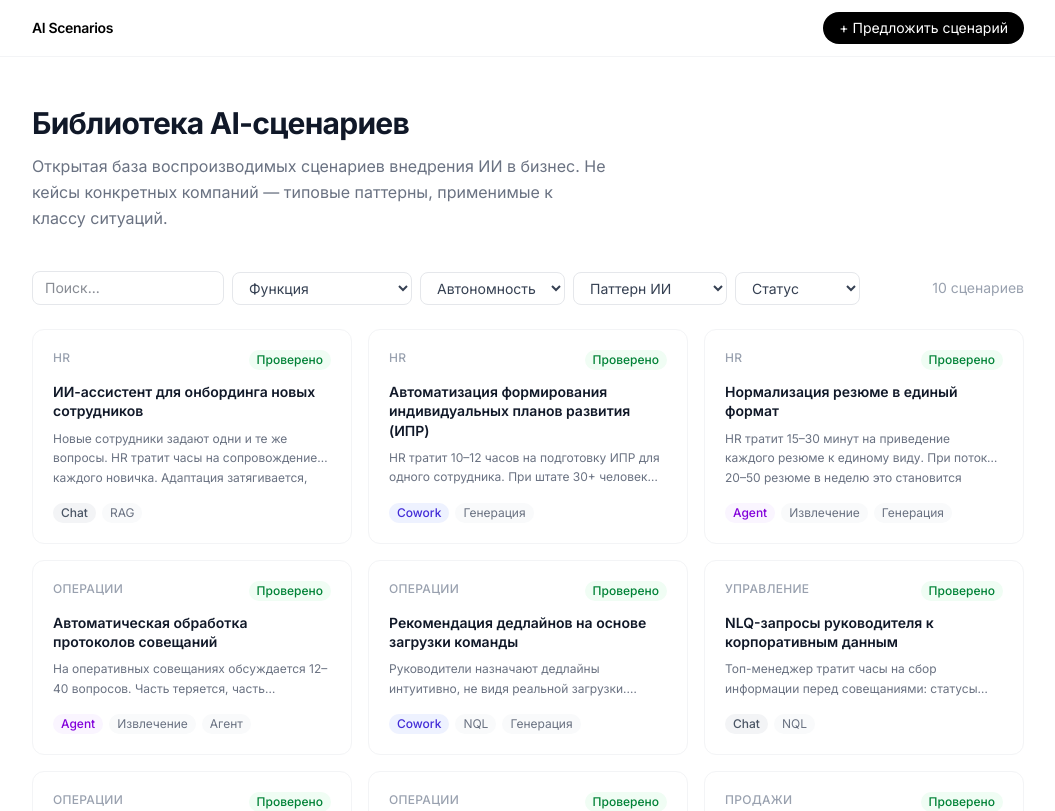
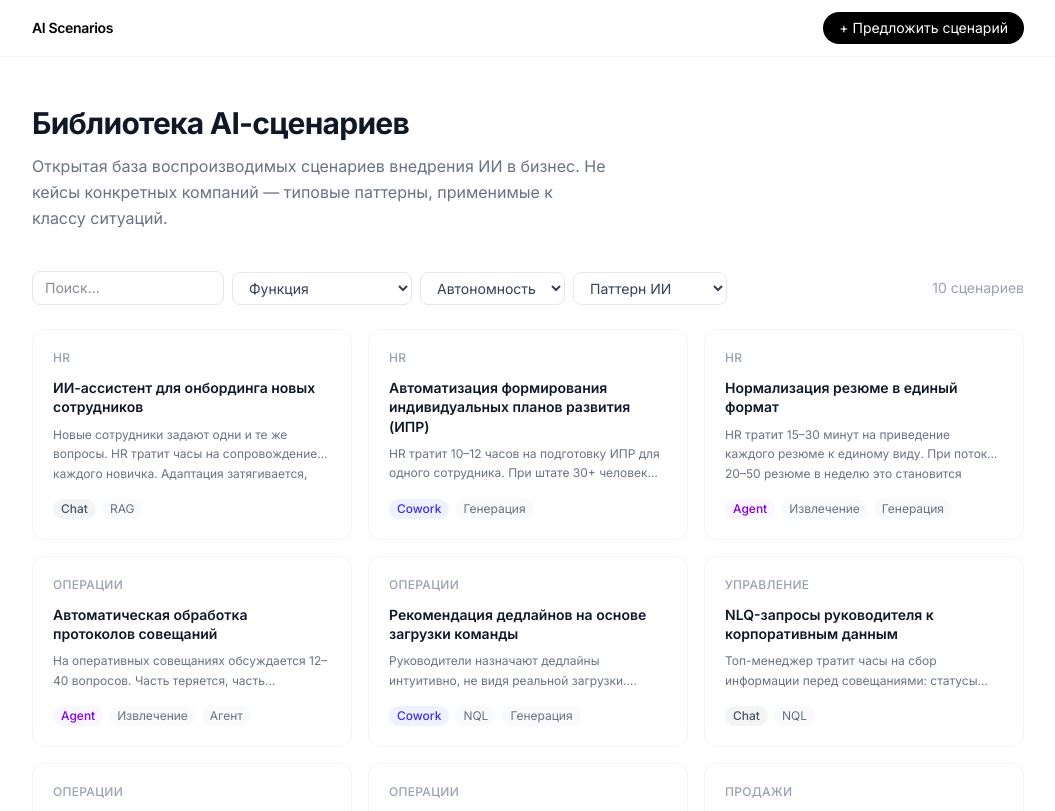
Before and after one commit to DIdro/ai-scenarios, a Next.js app in the folder site/: page / in a window 1280 px wide. Shown: the top 811 px of the page, without its empty margins (112-1167 px from the left). Built offline with nearby package versions, Linux system fonts and the light colour scheme.

Commit message:
feat: remove status from UI — only verified scenarios in library

```diff
--- a/site/components/Filters.tsx
+++ b/site/components/Filters.tsx
@@ -1,12 +1,11 @@
 'use client'
 
-import { FUNCTION_LABELS, AUTONOMY_LABELS, AI_PATTERN_LABELS, STATUS_LABELS, MATURITY_LABELS } from '@/lib/scenario-types'
+import { FUNCTION_LABELS, AUTONOMY_LABELS, AI_PATTERN_LABELS } from '@/lib/scenario-types'
 
 export type FilterState = {
   function: string
   autonomy: string
   ai_pattern: string
-  status: string
   search: string
 }
 
@@ -17,7 +16,7 @@ export default function Filters({ filters, onChange }: {
   const set = (key: keyof FilterState, value: string) =>
     onChange({ ...filters, [key]: value })
 
-  const hasActive = Object.entries(filters).some(([k, v]) => k !== 'search' ? v !== '' : v !== '')
+  const hasActive = Object.values(filters).some(v => v !== '')
 
   return (
     <div className="flex flex-wrap gap-2 items-center">
@@ -34,11 +33,9 @@ export default function Filters({ filters, onChange }: {
         options={[['', 'Автономность'], ...Object.entries(AUTONOMY_LABELS)]} />
       <Select value={filters.ai_pattern} onChange={v => set('ai_pattern', v)}
         options={[['', 'Паттерн ИИ'], ...Object.entries(AI_PATTERN_LABELS)]} />
-      <Select value={filters.status} onChange={v => set('status', v)}
-        options={[['', 'Статус'], ...Object.entries(STATUS_LABELS)]} />
       {hasActive && (
         <button
-          onClick={() => onChange({ function: '', autonomy: '', ai_pattern: '', status: '', search: '' })}
+          onClick={() => onChange({ function: '', autonomy: '', ai_pattern: '', search: '' })}
           className="text-xs text-gray-400 hover:text-gray-700 underline"
         >Сбросить</button>
       )}
--- a/site/components/ScenarioCard.tsx
+++ b/site/components/ScenarioCard.tsx
@@ -1,12 +1,6 @@
 import Link from 'next/link'
 import type { Scenario } from '@/lib/scenario-types'
-import { FUNCTION_LABELS, STATUS_LABELS, AUTONOMY_LABELS, AI_PATTERN_LABELS } from '@/lib/scenario-types'
-
-const statusColor: Record<string, string> = {
-  verified: 'bg-green-50 text-green-700',
-  hypothesis: 'bg-yellow-50 text-yellow-700',
-  'in-progress': 'bg-blue-50 text-blue-700',
-}
+import { FUNCTION_LABELS, AUTONOMY_LABELS, AI_PATTERN_LABELS } from '@/lib/scenario-types'
 
 const autonomyColor: Record<string, string> = {
   chat: 'bg-gray-100 text-gray-600',
@@ -23,9 +17,7 @@ export default function ScenarioCard({ scenario }: { scenario: Scenario }) {
           <span className="text-xs font-medium text-gray-400 uppercase tracking-wide">
             {FUNCTION_LABELS[scenario.function] ?? scenario.function}
           </span>
-          <span className={`text-xs px-2 py-0.5 rounded-full font-medium shrink-0 ${statusColor[scenario.status] ?? 'bg-gray-100 text-gray-600'}`}>
-            {STATUS_LABELS[scenario.status] ?? scenario.status}
-          </span>
+
         </div>
 
         <h3 className="text-sm font-semibold text-gray-900 mb-2 group-hover:text-black leading-snug">
--- a/site/components/ScenarioGrid.tsx
+++ b/site/components/ScenarioGrid.tsx
@@ -8,7 +8,7 @@ import ProposeModal from './ProposeModal'
 
 export default function ScenarioGrid({ scenarios }: { scenarios: Scenario[] }) {
   const [filters, setFilters] = useState<FilterState>({
-    function: '', autonomy: '', ai_pattern: '', status: '', search: '',
+    function: '', autonomy: '', ai_pattern: '', search: '',
   })
   const [open, setOpen] = useState(false)
 
@@ -16,7 +16,6 @@ export default function ScenarioGrid({ scenarios }: { scenarios: Scenario[] }) {
     if (filters.function && s.function !== filters.function) return false
     if (filters.autonomy && s.autonomy !== filters.autonomy) return false
     if (filters.ai_pattern && !s.ai_pattern.includes(filters.ai_pattern)) return false
-    if (filters.status && s.status !== filters.status) return false
     if (filters.search) {
       const q = filters.search.toLowerCase()
       return (
```
